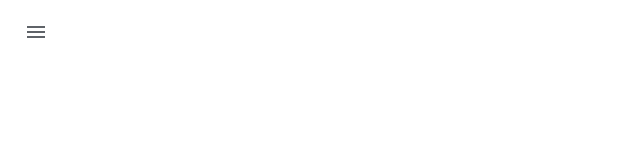
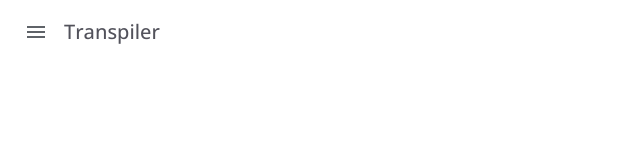
Before and after one commit to 8SIXSect/JavaToPythonTranspilerDemo, a Vue app in the folder jtp-client/: page / in a window 1280 px wide. Shown: the top 160 px of the page, without its empty margins (0-640 px from the left). Built offline with nearby package versions, Linux system fonts and the light colour scheme.

Commit message:
Created the first the upper right of the nav ribbon with a main menu and main icon

```diff
--- a/jtp-client/public/index.html
+++ b/jtp-client/public/index.html
@@ -4,14 +4,11 @@
     <meta charset="utf-8">
     <meta http-equiv="X-UA-Compatible" content="IE=edge">
     <meta name="viewport" content="width=device-width,initial-scale=1.0">
+    <link href="https://fonts.googleapis.com/css2?family=Open+Sans:ital,wght@0,300..800;1,300..800&amp;display=swap" rel="stylesheet">
     <link rel="icon" href="<%= BASE_URL %>favicon.ico">
     <title><%= htmlWebpackPlugin.options.title %></title>
   </head>
   <body>
-    <noscript>
-      <strong>We're sorry but <%= htmlWebpackPlugin.options.title %> doesn't work properly without JavaScript enabled. Please enable it to continue.</strong>
-    </noscript>
     <div id="app"></div>
-    <!-- built files will be auto injected -->
   </body>
 </html>
--- a/jtp-client/src/components/NavigationRibbon.vue
+++ b/jtp-client/src/components/NavigationRibbon.vue
@@ -1,7 +1,8 @@
 <template>
-    <nav class="text-white p-2">
-        <svg class="w-12 h-12 mx-1 p-3" focusable="false" viewBox="0 0 24 24">
+    <nav class="flex items-center p-2">
+        <svg class="w-12 h-12 mx-1 p-3 rounded-full hover:bg-stone-200" focusable="false" viewBox="0 0 24 24">
             <path d="M3 18h18v-2H3v2zm0-5h18v-2H3v2zm0-7v2h18V6H3z" fill="#5f6368"></path>
         </svg>
+        <h1 class="text-xl font-header font-medium text-zinc-600">Transpiler</h1>
     </nav>
 </template>
--- a/jtp-client/tailwind.config.js
+++ b/jtp-client/tailwind.config.js
@@ -1,11 +1,14 @@
 module.exports = {
-   purge: ['./index.html', './src/**/*.{vue,js,ts,jsx,tsx}'],
+    purge: ['./index.html', './src/**/*.{vue,js,ts,jsx,tsx}'],
     darkMode: false, // or 'media' or 'class'
     theme: {
-      extend: {},
+        fontFamily: {
+            "header": ['"Open Sans"']
+        },
+        extend: {},
     },
     variants: {
-      extend: {},
+        extend: {},
     },
     plugins: [],
-  }
+}
```
